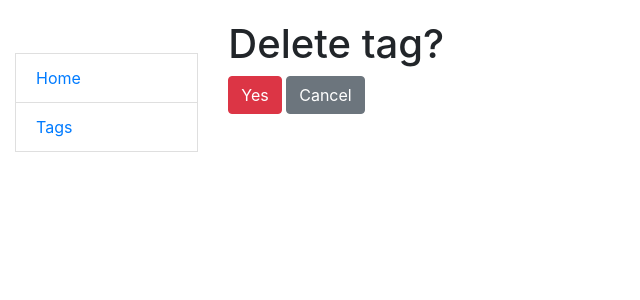
After one commit to perehinets/ToDo-list, a Django app: page /tags/1/delete/ in a window 1280 px wide. The commit adds this page. Shown: the top 300 px of the page, without its empty margins (0-640 px from the left). Run offline with Django 5.2, Linux system fonts and the light colour scheme; tables that the repository leaves empty hold one stand-in row (values such as "Sample post").

Commit message:
feat: implement tag deletion

```diff
--- a/core/urls.py
+++ b/core/urls.py
@@ -1,12 +1,13 @@
 from django.urls import path
 
-from core.views import TagListView, TaskListView, TagCreateView, TagUpdateView
+from core.views import TagListView, TaskListView, TagCreateView, TagUpdateView, TagDeleteView
 
 urlpatterns = [
     path("", TaskListView.as_view(), name="home"),
     path("tags/", TagListView.as_view(), name="tags"),
     path("tags/create/", TagCreateView.as_view(), name="tags-create"),
     path("tags/<int:pk>/update/", TagUpdateView.as_view(), name="tags-update"),
+    path("tags/<int:pk>/delete/", TagDeleteView.as_view(), name="tags-delete"),
 ]
 
 
--- a/core/views.py
+++ b/core/views.py
@@ -1,6 +1,7 @@
 
 
 from django.shortcuts import render
+from django.urls import reverse_lazy
 from django.views import generic
 
 from core.models import Tag, Task
@@ -22,10 +23,15 @@ class TagListView(generic.ListView):
 class TagCreateView(generic.CreateView):
     model = Tag
     fields = "__all__"
-    success_url = "/tags"
+    success_url = reverse_lazy('core:tags')
 
 
 class TagUpdateView(generic.UpdateView):
     model = Tag
     fields = "__all__"
-    success_url = "/tags"
+    success_url = reverse_lazy('core:tags')
+
+
+class TagDeleteView(generic.DeleteView):
+    model = Tag
+    success_url = reverse_lazy('core:tags')
--- /dev/null
+++ b/templates/core/tag_confirm_delete.html
@@ -0,0 +1,11 @@
+{% extends "base.html" %}
+
+{% block content %}
+  <h1>Delete tag?</h1>
+  <form action="" method="post">
+    {% csrf_token %}
+
+    <input type="submit" value="Yes" class="btn btn-danger">
+    <a href="{% url 'core:tags' %}" class="btn btn-secondary">Cancel</a>
+  </form>
+{% endblock %}
--- a/templates/core/tags.html
+++ b/templates/core/tags.html
@@ -20,7 +20,7 @@
       <tr>
         <td>{{ tag.name }}</td>
         <td><a href="{% url 'core:tags-update' pk=tag.id %}">Update</a></td>
-        <td><a href="">Delete</a></td>
+        <td><a href="{% url 'core:tags-delete' pk=tag.id %}">Delete</a></td>
       </tr>
     {% endfor %}
     </tbody>
```
